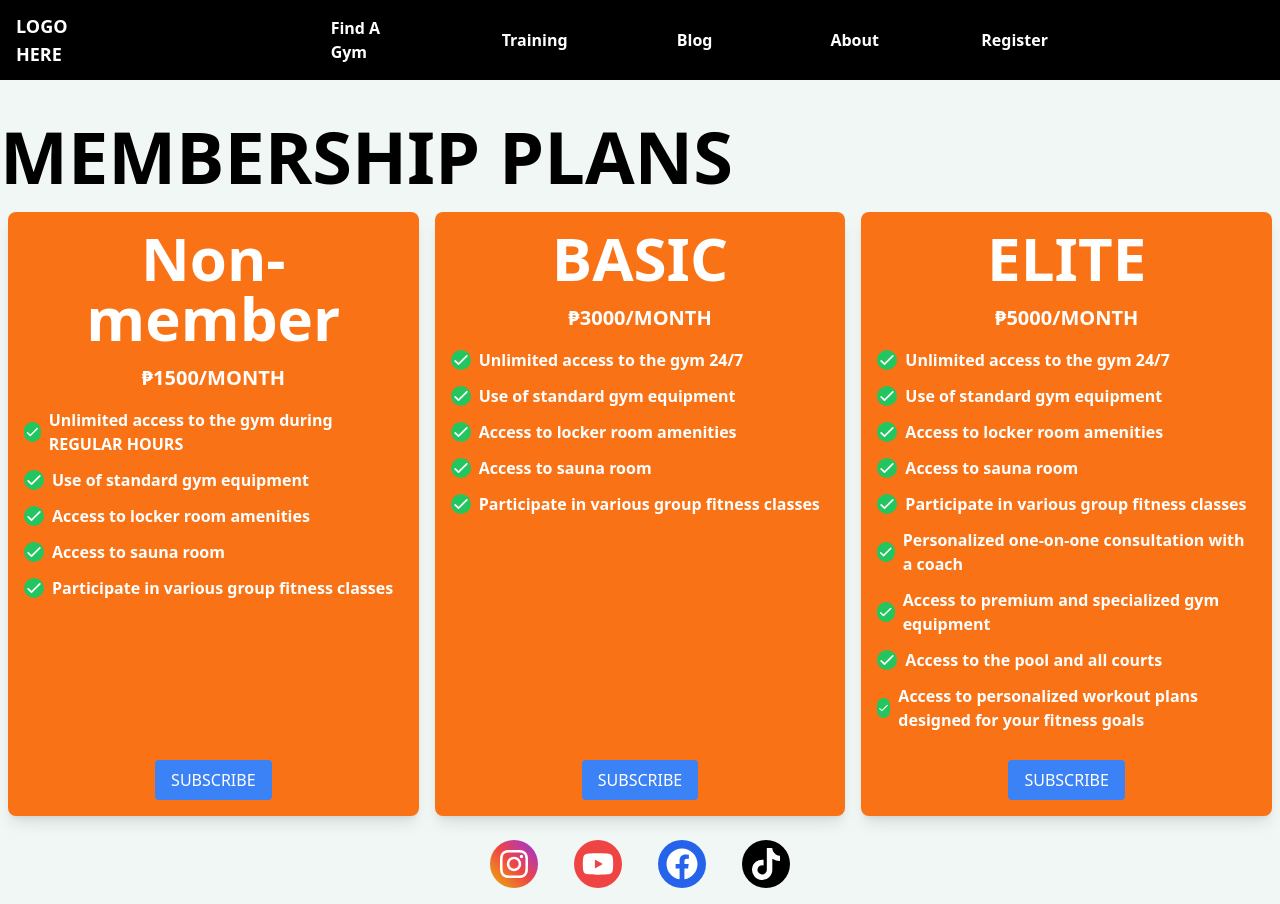
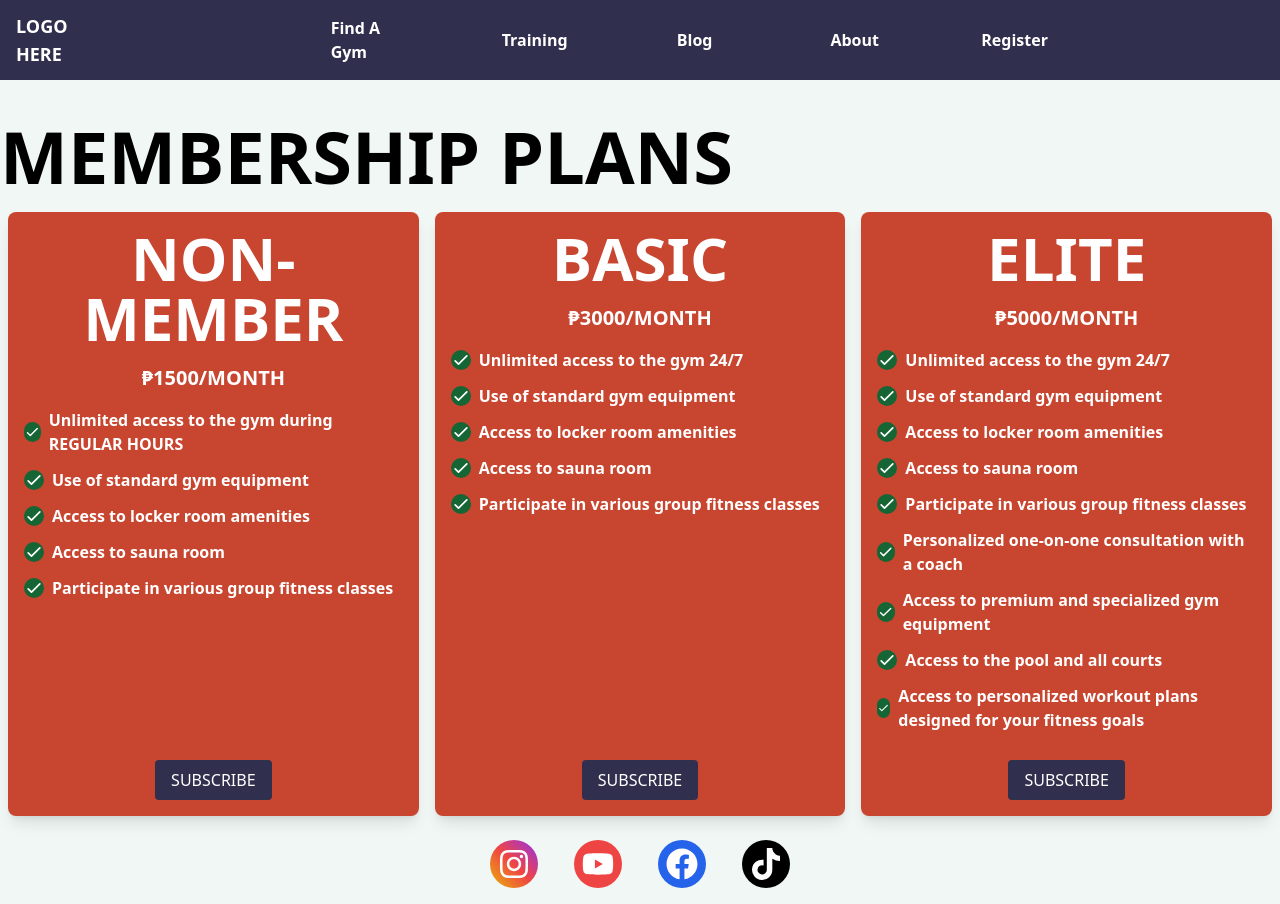
Before and after one commit to raberu12/metamorphosis-gym, a React (Vite) app in the folder version-tailwind/: page /membership in a window 1280 px wide. Built offline with nearby package versions, Linux system fonts and the light colour scheme.

Commit message:
changed some colors

```diff
--- a/version-tailwind/src/App.jsx
+++ b/version-tailwind/src/App.jsx
@@ -23,7 +23,7 @@ const Home = () => {
           <p className="mt-4 text-xl italic text-white">
             Take control, transform your soul
           </p>
-          <button className="mt-4 w-36 rounded bg-orange-600 p-2 font-semibold italic text-white transition duration-300 hover:bg-red-900">
+          <button className="mt-4 w-36 rounded bg-orangish p-2 font-semibold italic text-white transition duration-300 hover:bg-red-900">
             GET STARTED
           </button>
         </div>
--- a/version-tailwind/src/Components/Navbar.jsx
+++ b/version-tailwind/src/Components/Navbar.jsx
@@ -11,7 +11,7 @@ function Navbar() {
   ]
 
   return (
-    <div className="flex items-center justify-between bg-black">
+    <div className="flex items-center justify-between bg-dark-elixir">
       <div className="ml-4 text-lg font-bold text-white">LOGO HERE</div>
       <div className="container mx-auto flex justify-center">
         <ul className="flex h-20 space-x-16 font-bold text-white">
--- a/version-tailwind/src/Pages/Membership.jsx
+++ b/version-tailwind/src/Pages/Membership.jsx
@@ -6,7 +6,7 @@ const MembershipPlans = () => {
 
   const plans = [
     {
-      name: 'Non-member',
+      name: 'NON-MEMBER',
       price: 1500,
       features: [
         'Unlimited access to the gym during REGULAR HOURS',
@@ -90,7 +90,7 @@ const MembershipPlans = () => {
       <div className="flex flex-row justify-between">
         {plans.map((plan) => (
           <div key={plan.name} className="m-2 w-1/3">
-            <div className="flex h-full flex-col justify-between rounded-lg bg-orange-500 p-4 text-white shadow-lg transition-transform duration-300 ease-in-out hover:scale-105">
+            <div className="flex h-full flex-col justify-between rounded-lg bg-orangish p-4 text-white shadow-lg transition-transform duration-300 ease-in-out hover:scale-105">
               <div>
                 <h2 className="text-center text-6xl font-bold">{plan.name}</h2>
                 <p className="mb-4 mt-4 text-center text-xl font-bold">
@@ -103,7 +103,7 @@ const MembershipPlans = () => {
                       className="mb-3 flex items-center font-semibold"
                     >
                       <svg
-                        className="mr-2 h-5 w-5 rounded-full bg-green-500 text-white"
+                        className="mr-2 h-5 w-5 rounded-full bg-green-800 text-white"
                         fill="none"
                         stroke="currentColor"
                         viewBox="0 0 24 24"
@@ -123,7 +123,7 @@ const MembershipPlans = () => {
               </div>
               <button
                 onClick={() => handleSubscribe(plan)}
-                className="mt-4 self-center rounded bg-blue-500 px-4 py-2 text-white"
+                className="mt-4 self-center rounded bg-dark-elixir px-4 py-2 text-white"
               >
                 SUBSCRIBE
               </button>
```
